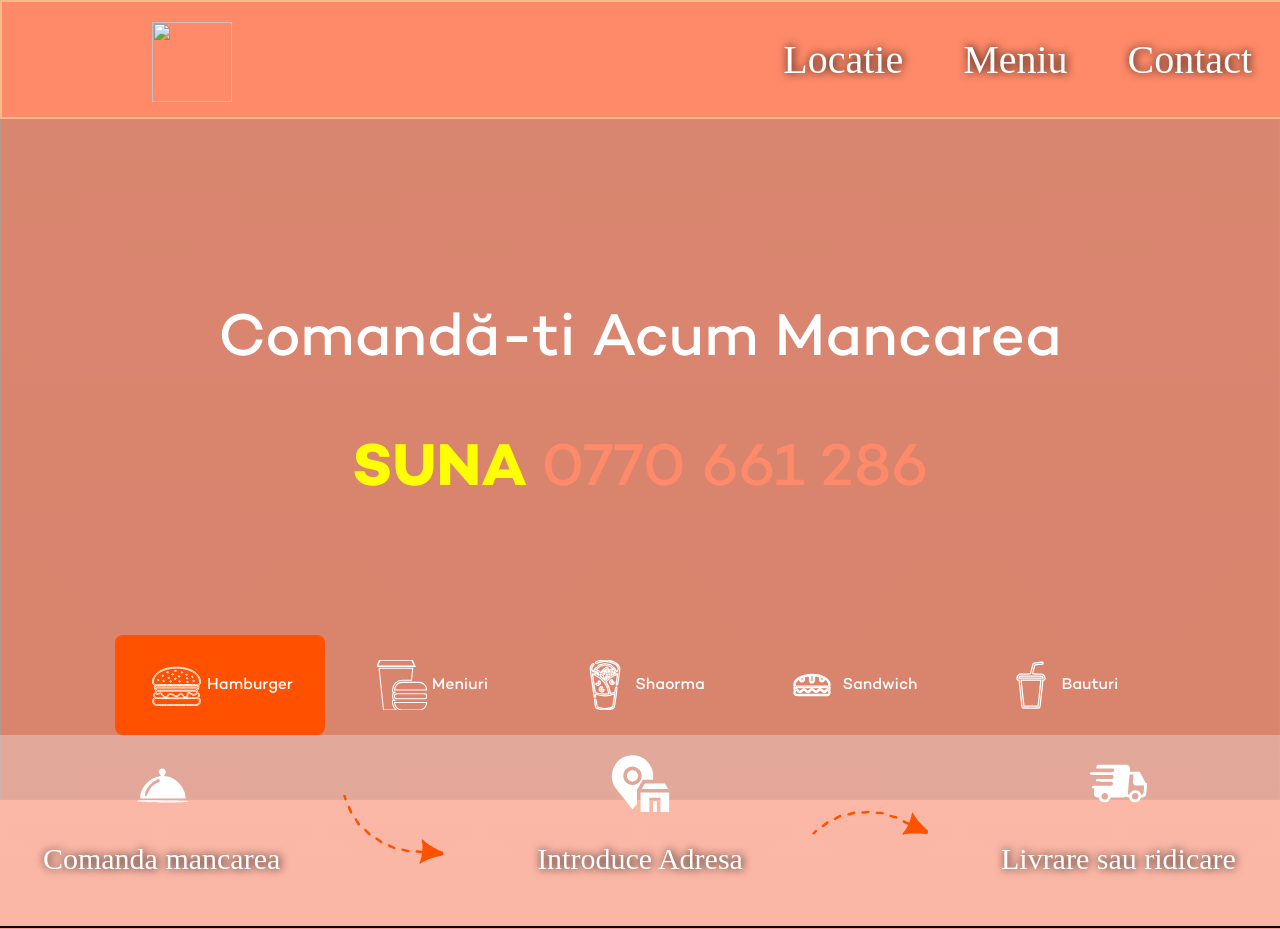
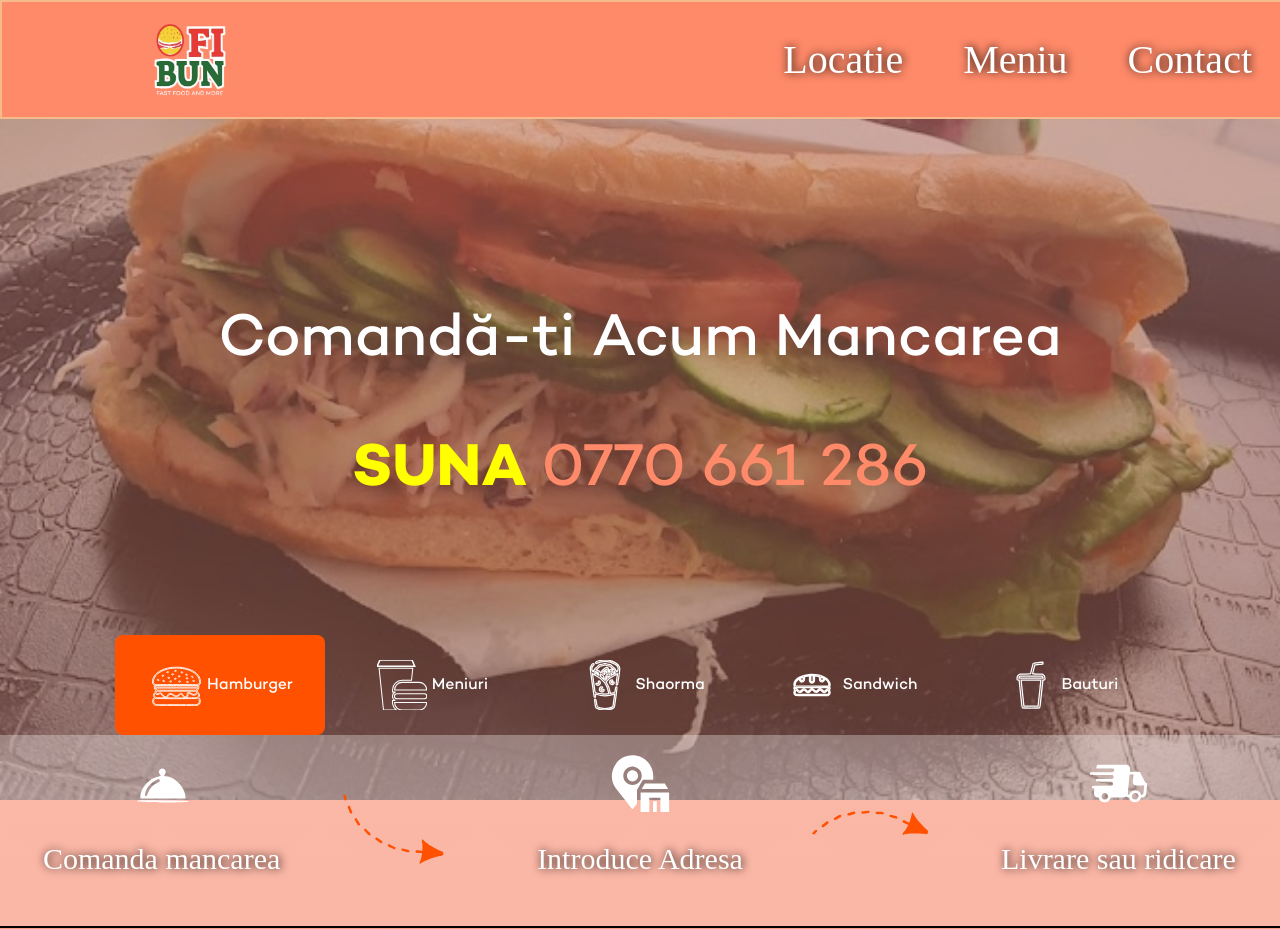
Before and after one commit to benioriginal/dabest, a plain HTML site: page src/index.html in a window 1280 px wide. Shown: the top 929 px of the page. Drawn offline with Linux system fonts and the light colour scheme; files whose address does not match are found by name; a web font is replaced by a local one.

Commit message:
Update index.html

```diff
--- a/src/index.html
+++ b/src/index.html
@@ -128,7 +128,7 @@
         </div>
       </div>
       <div id="home">
-        <img src="images/Logo/logotext.png" />
+        <img src="../static/images/Logo/logotext.png" />
         <div>
           <a
             onClick="document.querySelectorAll('.review-container')[0].scrollIntoView();"
@@ -145,7 +145,7 @@
         </div>
       </div>
       <div id="backgroundHome">
-        <img id="imageBack" src="images/Mancare/Sandwhich OFIBUN.png" />
+        <img id="imageBack" src="../static/images/Mancare/Sandwhich OFIBUN.png" />
       </div>
       <div style="transform: translateY(60px)" id="pePoza">
         <p>Comandă-ti Acum Mancarea</p>
@@ -640,7 +640,7 @@
         </div>
       </div>
       <div id="home">
-        <img src="images/Logo/logotext.png" />
+        <img src="../static/images/Logo/logotext.png" />
         <button
           style="
             position: absolute;
@@ -670,7 +670,7 @@
         </div>
       </div>
       <div id="backgroundHome">
-        <img id="imageBack" src="images/Mancare/Sandwhich OFIBUN.png" />
+        <img id="imageBack" src="../static/images/Mancare/Sandwhich OFIBUN.png" />
       </div>
       <div style="" id="pePoza">
         <p>Comandă-ti <br> Acum Mancarea</p>
```
